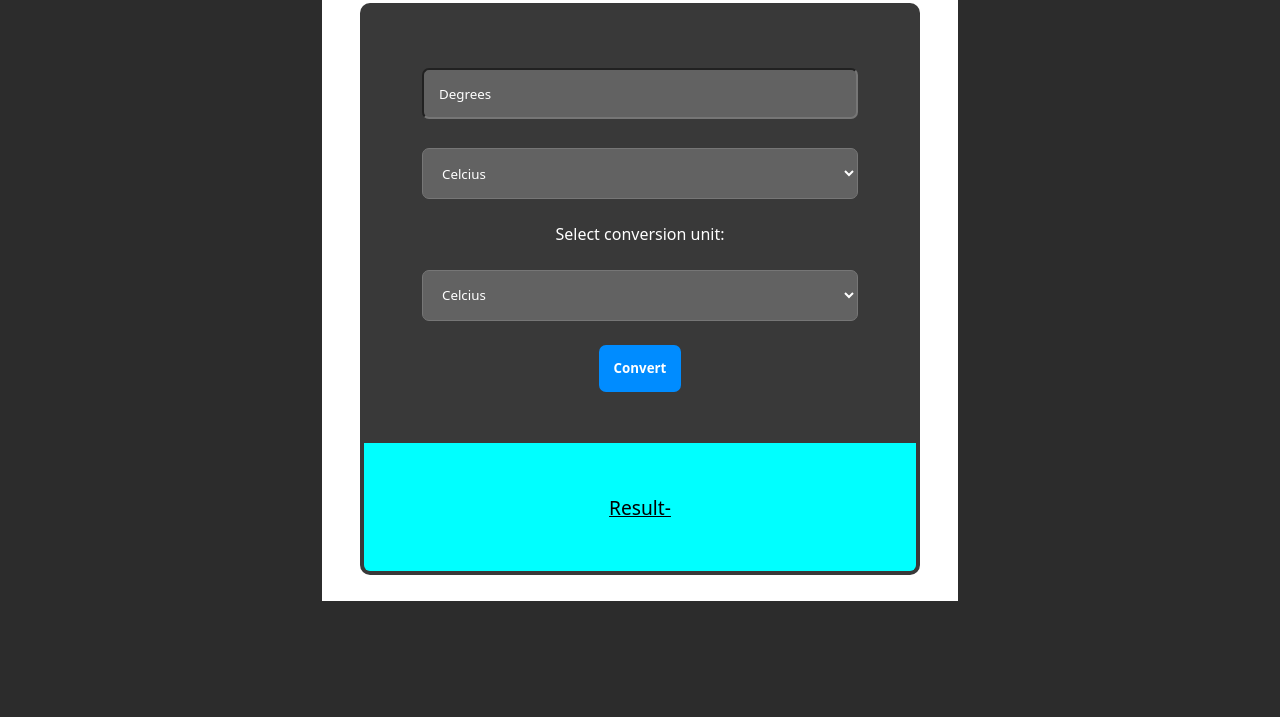
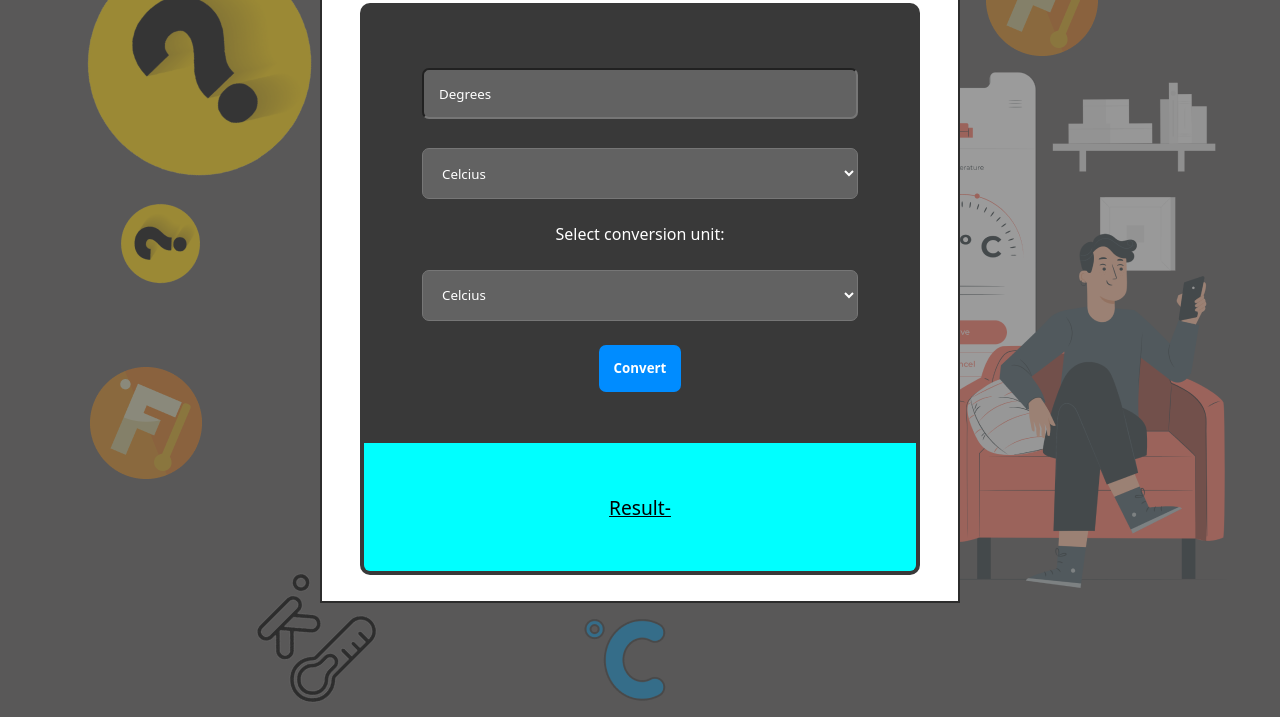
Before and after one commit to shekhar-dwivedi/Whats-Your-Degree, a plain HTML site: page index.html in a window 1280 px wide. Shown: the part 83-800 px from the top of the page. Drawn offline with Linux system fonts and the light colour scheme.

Commit message:
Add files via upload

```diff
--- a/style.css
+++ b/style.css
@@ -4,7 +4,11 @@
   font-family: system-ui, -apple-system, BlinkMacSystemFont, 'Segoe UI', Roboto, Oxygen, Ubuntu, Cantarell, 'Open Sans', 'Helvetica Neue', sans-serif;
 }
 body{
-  background-color: #2c2c2c;
+  background: url(bgimg.png) no-repeat center center fixed;
+  -webkit-background-size: cover;
+  -moz-background-size: cover;
+  -o-background-size: cover;
+  background-size: cover;
 }
 .whole{
   margin: 1%;
```
Also changed, not shown: bgimg.png (added).
